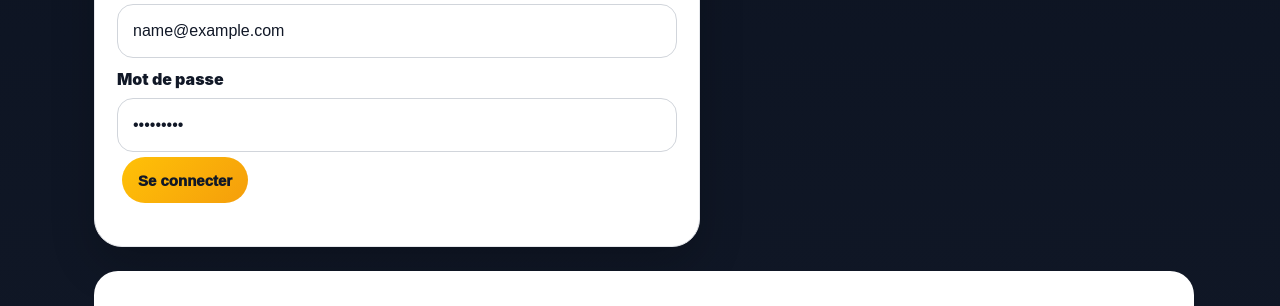
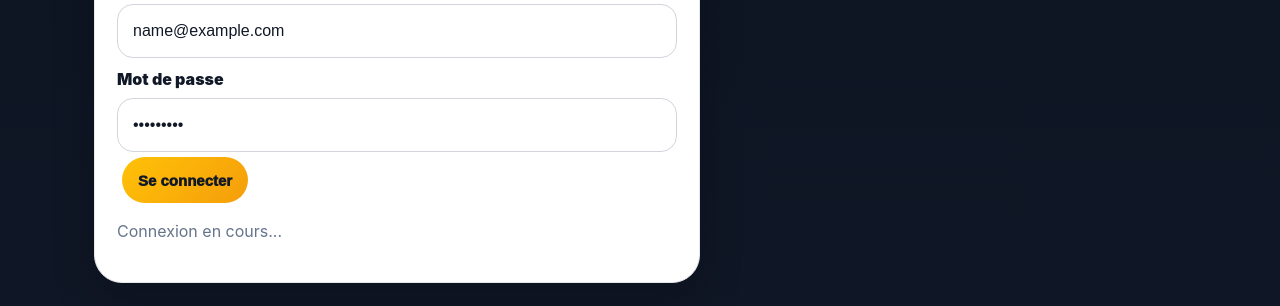
Before and after one commit to allaouaboucheneb04-lgtm/Taxi-etoile-montreal-a-moi, a plain HTML site: page acces-admin-taxi-live.html in a window 1280 px wide. Both pictures are taken after typing "name@example.com", "Sample123" into the empty fields and a click on the button "Se connecter". Shown: the part 459-765 px from the top of the page. Drawn offline with nearby package versions, Linux system fonts and the light colour scheme; no server answers.

Commit message:
dispatch

```diff
--- a/acces-admin-taxi-live.html
+++ b/acces-admin-taxi-live.html
@@ -48,9 +48,8 @@
 <script src="https://www.gstatic.com/firebasejs/10.12.5/firebase-firestore-compat.js"></script>
 <script src="firebase-config.js"></script>
 <script src="admin-hamburger.js"></script>
-<script src="admin-main.js"></script>
 <script src="mail.js"></script>
 <script src="admin-design-fix.js"></script>
-<script src="admin-login-bridge.js"></script>
+<script src="admin-login-fixed.js"></script>
 </body>
 </html>
--- /dev/null
+++ b/admin-login-fixed.js
@@ -0,0 +1,40 @@
+
+(function(){
+  document.addEventListener('DOMContentLoaded', function(){
+    const form = document.getElementById('adminLoginForm');
+    const email = document.getElementById('adminEmail');
+    const pass = document.getElementById('adminPassword');
+    const msg = document.getElementById('adminLoginMessage');
+
+    if(!form || !email || !pass) return;
+
+    if(!window.firebase || !firebase.auth){
+      if(msg) msg.textContent = "Firebase Auth n'est pas chargé.";
+      return;
+    }
+
+    try{
+      if(!firebase.apps.length){
+        firebase.initializeApp(window.FIREBASE_CONFIG);
+      }
+    }catch(e){}
+
+    form.addEventListener('submit', async function(e){
+      e.preventDefault();
+
+      if(msg) msg.textContent = "Connexion en cours...";
+
+      try{
+        await firebase.auth().signInWithEmailAndPassword(email.value.trim(), pass.value);
+
+        if(msg) msg.textContent = "Connexion réussie.";
+
+        window.location.assign("admin.html");
+
+      }catch(error){
+        console.error(error);
+        if(msg) msg.textContent = "Erreur connexion: " + (error.message || error.code);
+      }
+    });
+  });
+})();
```
Also changed, not shown: LOGIN-REDIRECT-FIX.txt (added).
